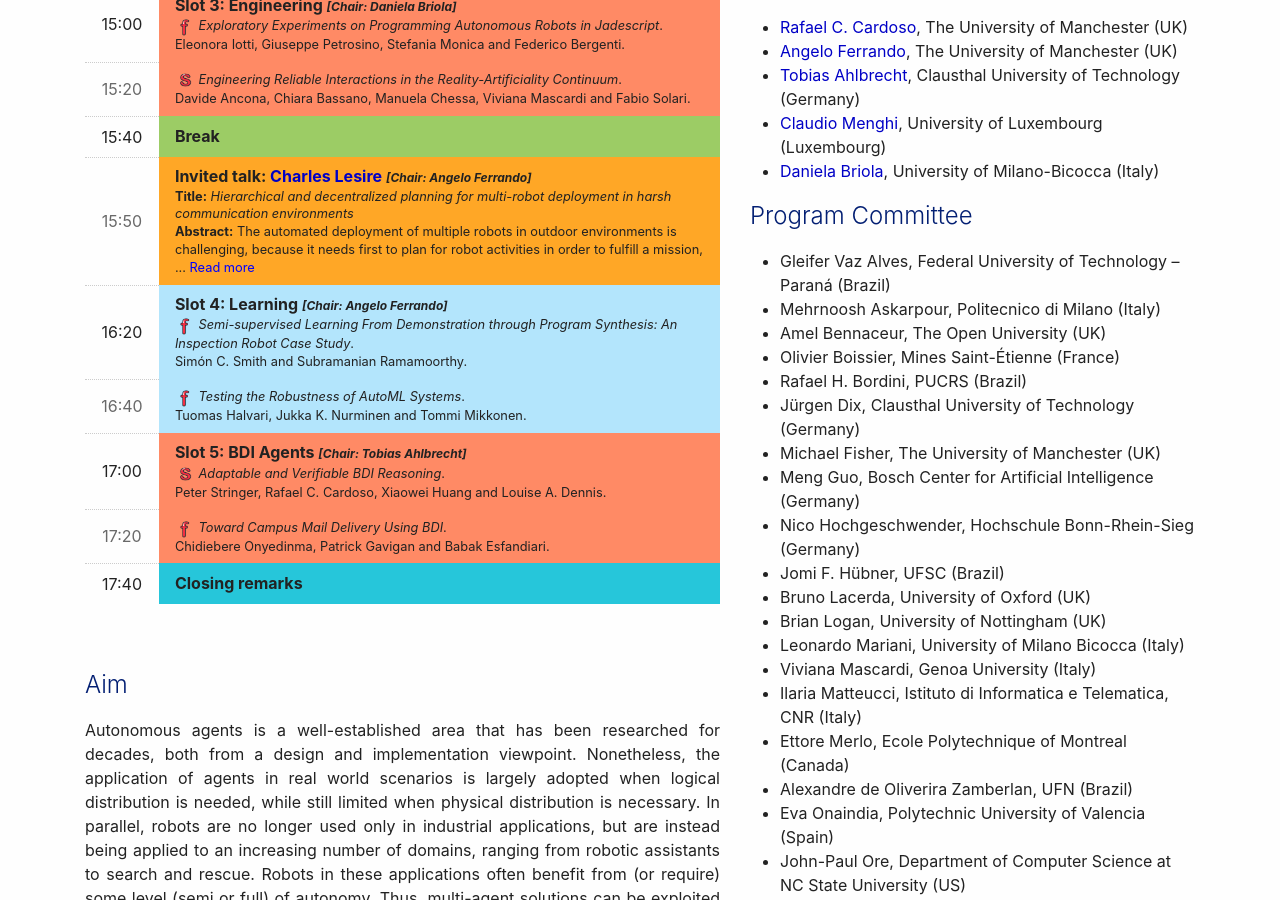
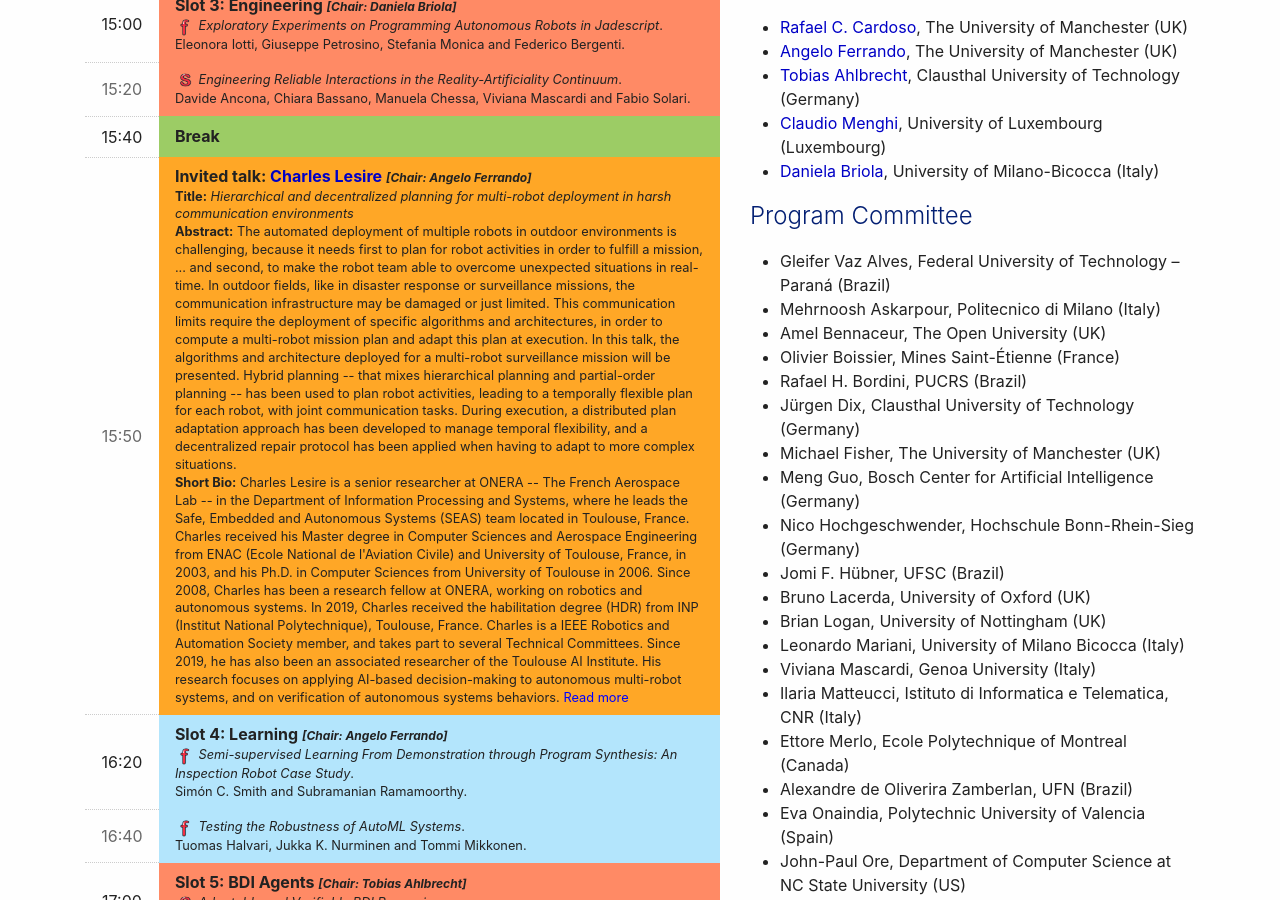
Before and after one commit to area2020/area2020.github.io, a Jekyll site: the page built from index.md, in a window 1280 px wide and 900 px high, scrolled down 985 px. Built offline with Jekyll 4.4.1, drawn with Linux system fonts in a browser that asks for light colours; nearby versions of some CDN libraries; part of the change alters nothing that is shown.

Commit message:
Update index.md

```diff
--- a/index.md
+++ b/index.md
@@ -128,7 +128,7 @@ We present approaches for verifying whether a given social law is robust under d
             <td colspan="4" class="stage-earth">Invited talk: <a href="https://sites.google.com/view/charles-lesire" target="_blank">Charles Lesire</a> <i style="font-size:12px">[Chair: Angelo Ferrando]</i>
               <span>
                   <b>Title:</b> <i>Hierarchical and decentralized planning for multi-robot deployment in harsh communication environments</i> <br/>
-                  <b>Abstract:</b> The automated deployment of multiple robots in outdoor environments is challenging, because it needs first to plan for robot activities in order to fulfill a mission, <span id="dots">...</span> <span id="more">and second, to make the robot team able to overcome unexpected situations in real-time. In outdoor fields, like in disaster response or surveillance missions, the communication infrastructure may be damaged or just limited. This communication limits require the deployment of specific algorithms and architectures, in order to compute a multi-robot mission plan and adapt this plan at execution. In this talk, the algorithms and architecture deployed for a multi-robot surveillance mission will be presented. Hybrid planning -- that mixes hierarchical planning and partial-order planning -- has been used to plan robot activities, leading to a temporally flexible plan for each robot, with joint communication tasks. During execution, a distributed plan adaptation approach has been developed to manage temporal flexibility, and a decentralized repair protocol has been applied when having to adapt to more complex situations.<br/>
+                  <b>Abstract:</b> The automated deployment of multiple robots in outdoor environments is challenging, because it needs first to plan for robot activities in order to fulfill a mission, <span id="dots2">...</span> <span id="more2">and second, to make the robot team able to overcome unexpected situations in real-time. In outdoor fields, like in disaster response or surveillance missions, the communication infrastructure may be damaged or just limited. This communication limits require the deployment of specific algorithms and architectures, in order to compute a multi-robot mission plan and adapt this plan at execution. In this talk, the algorithms and architecture deployed for a multi-robot surveillance mission will be presented. Hybrid planning -- that mixes hierarchical planning and partial-order planning -- has been used to plan robot activities, leading to a temporally flexible plan for each robot, with joint communication tasks. During execution, a distributed plan adaptation approach has been developed to manage temporal flexibility, and a decentralized repair protocol has been applied when having to adapt to more complex situations.<br/>
                   <b>Short Bio:</b> Charles Lesire is a senior researcher at ONERA -- The French Aerospace Lab -- in the Department of Information Processing and Systems, where he leads the Safe, Embedded and Autonomous Systems (SEAS) team located in Toulouse, France. Charles received his Master degree in Computer Sciences and Aerospace Engineering from ENAC (Ecole National de l'Aviation Civile) and University of Toulouse, France, in 2003, and his Ph.D. in Computer Sciences from University of Toulouse in 2006. Since 2008, Charles has been a research fellow at ONERA, working on robotics and autonomous systems. In 2019, Charles received the habilitation degree (HDR) from INP (Institut National Polytechnique), Toulouse, France. Charles is a IEEE Robotics and Automation Society member, and takes part to several Technical Committees. Since 2019, he has also been an associated researcher of the Toulouse AI Institute. His research focuses on applying AI-based decision-making to autonomous multi-robot systems, and on verification of autonomous systems behaviors.
                   </span>
                   <button style="color:blue;" onclick="myFunction2()" id="myBtn2">Read more</button>
@@ -435,8 +435,8 @@ function myFunction() {
 
 <script>
 function myFunction2() {
-  var dots = document.getElementById("dots");
-  var moreText = document.getElementById("more");
+  var dots = document.getElementById("dots2");
+  var moreText = document.getElementById("more2");
   var btnText = document.getElementById("myBtn2");
 
   if (dots.style.display === "none") {
```
